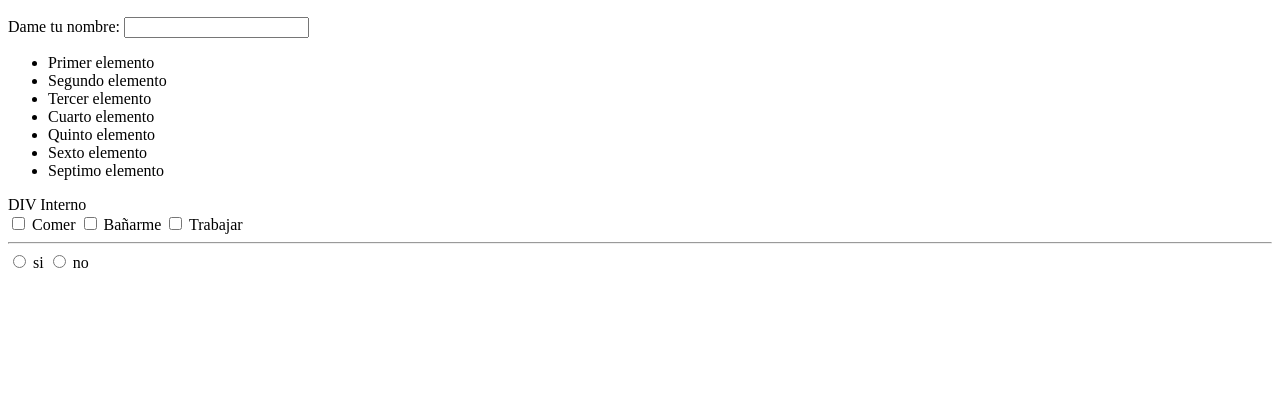
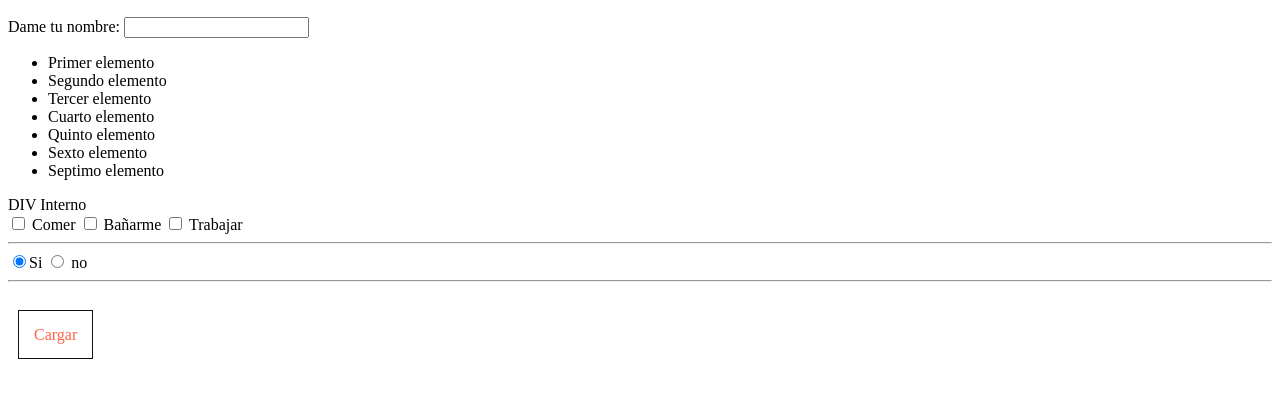
Before and after one commit to Roosterbear/js, a plain HTML site: page index.html in a window 1280 px wide. Shown: the part 110-508 px from the top of the page. Drawn offline with Linux system fonts and the light colour scheme.

Commit message:
siguiendo el curso

```diff
--- a/index.html
+++ b/index.html
@@ -5,7 +5,15 @@
     <meta name="viewport" content="width=device-width, initial-scale=1.0">
     <meta http-equiv="X-UA-Compatible" content="ie=edge">
     <title>Javascript</title>
-
+    <style>
+        .button{
+            padding: 15px;
+            margin: 10px;
+            border: 1px solid #111111;
+            text-decoration: none;
+            color:tomato;
+        }
+    </style>
 </head>
 <body>
 <div class="container">
@@ -29,8 +37,11 @@
        <input type="checkbox" id="opcion"> Bañarme
        <input type="checkbox" id="opcion"> Trabajar
        <hr>
-       <input type="radio" id="radio1"> si
-       <input type="radio" id="radio2"> no
+       <input type="radio" name="tipo_solicitud" id="si" checked="checked">Si
+       <input type="radio" name="tipo_solicitud" id="no"> no
+       <hr><br><br>
+       <a href="#" class="button" id="cargar">Cargar</a>
+       <div class="api"></div>
    </div>
 </div>
 <script src="script.js"></script>
--- a/script.js
+++ b/script.js
@@ -1 +1,4 @@
 // Trucos de magia
+
+
+// Callback - Una funcion dentro de una funcion
```
